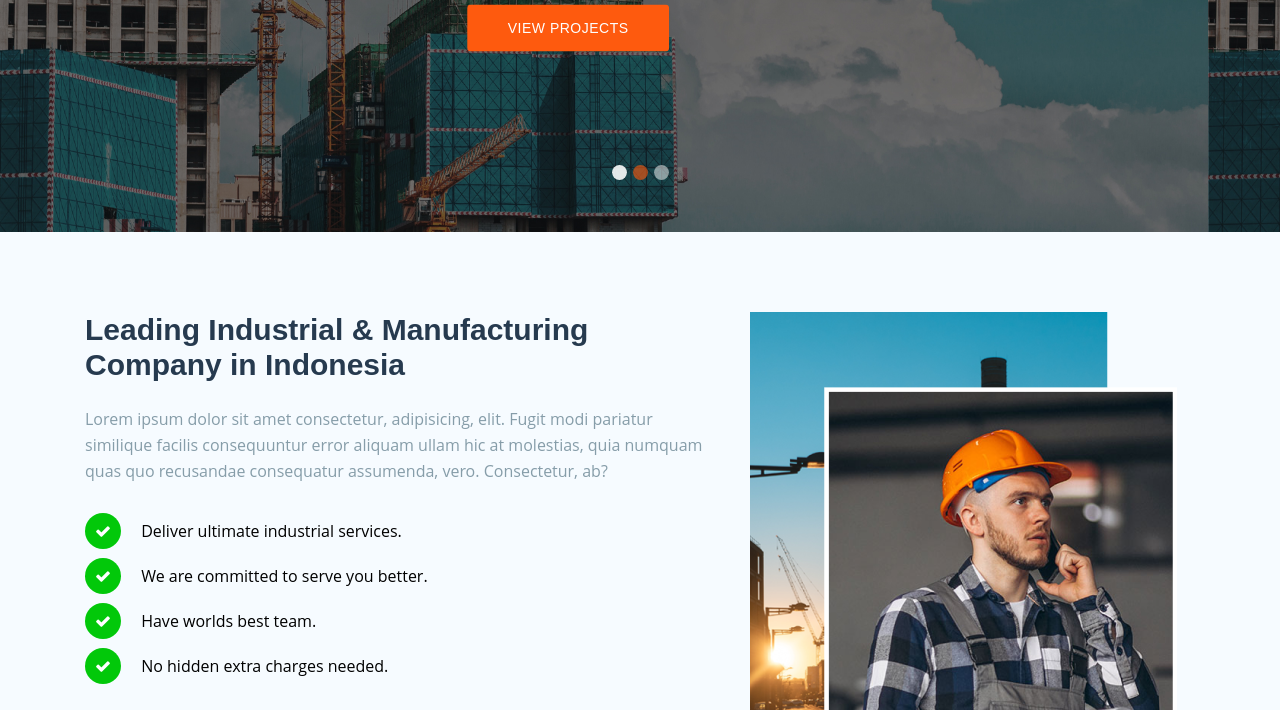
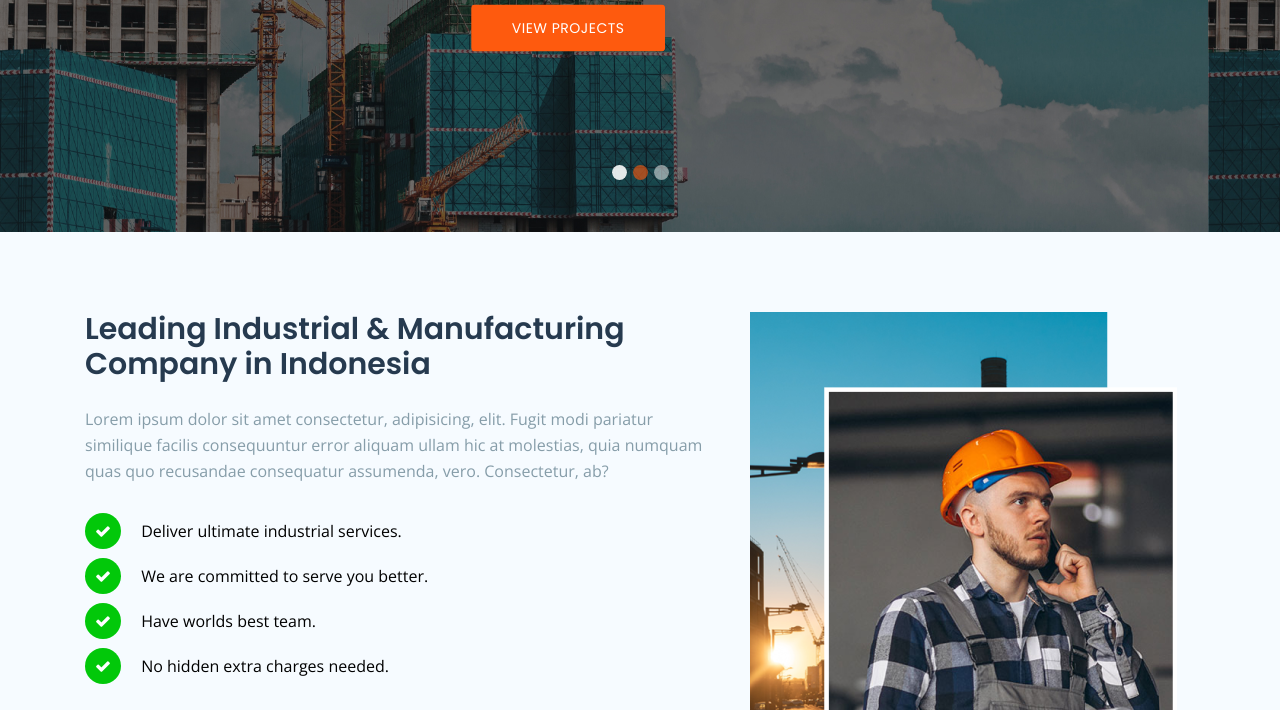
Before and after one commit to adityamputra27/contstruction-website-template, a plain HTML site: page index.html in a window 1280 px wide. Shown: the part 440-1150 px from the top of the page. Drawn offline with nearby package versions, Linux system fonts and the light colour scheme.

Commit message:
added goggle fonts 2

```diff
--- a/assets/css/custom.css
+++ b/assets/css/custom.css
@@ -1,5 +1,8 @@
 /* Import Font */
-/*@import url('https://fonts.googleapis.com/css2?family=Open+Sans&family=Poppins&family=Work+Sans&display=swap');*/
+/*@import url('https://fonts.googleapis.com/css2?family=Open+Sans&family=Poppins&family=Work+Sans');*/
+@import url('https://fonts.googleapis.com/css2?family=Poppins:wght@200;300;400;500;600;700&display=swap');
+@import url('https://fonts.googleapis.com/css2?family=Work+Sans:wght@200;300;400;500;600;700&display=swap');
+@import url('https://fonts.googleapis.com/css2?family=Open+Sans:wght@200;300;400;500;600;700&display=swap');
 
 /* Varible */
 :root {
```
